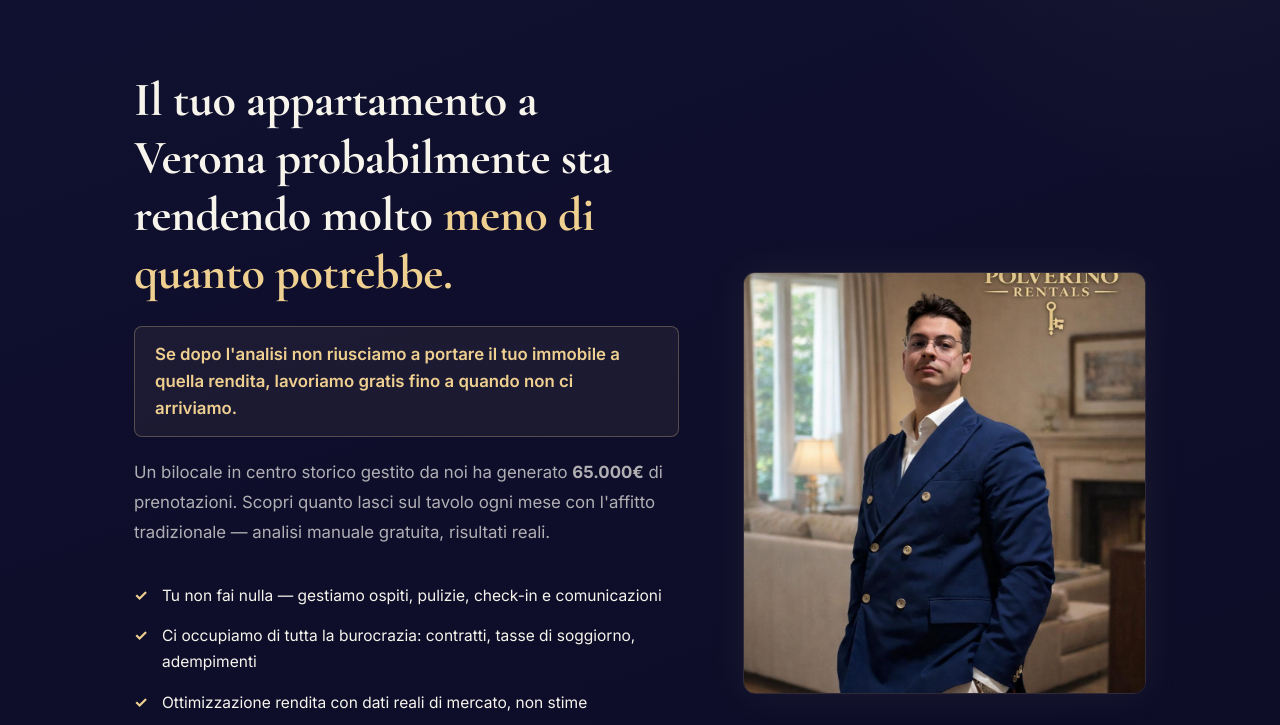
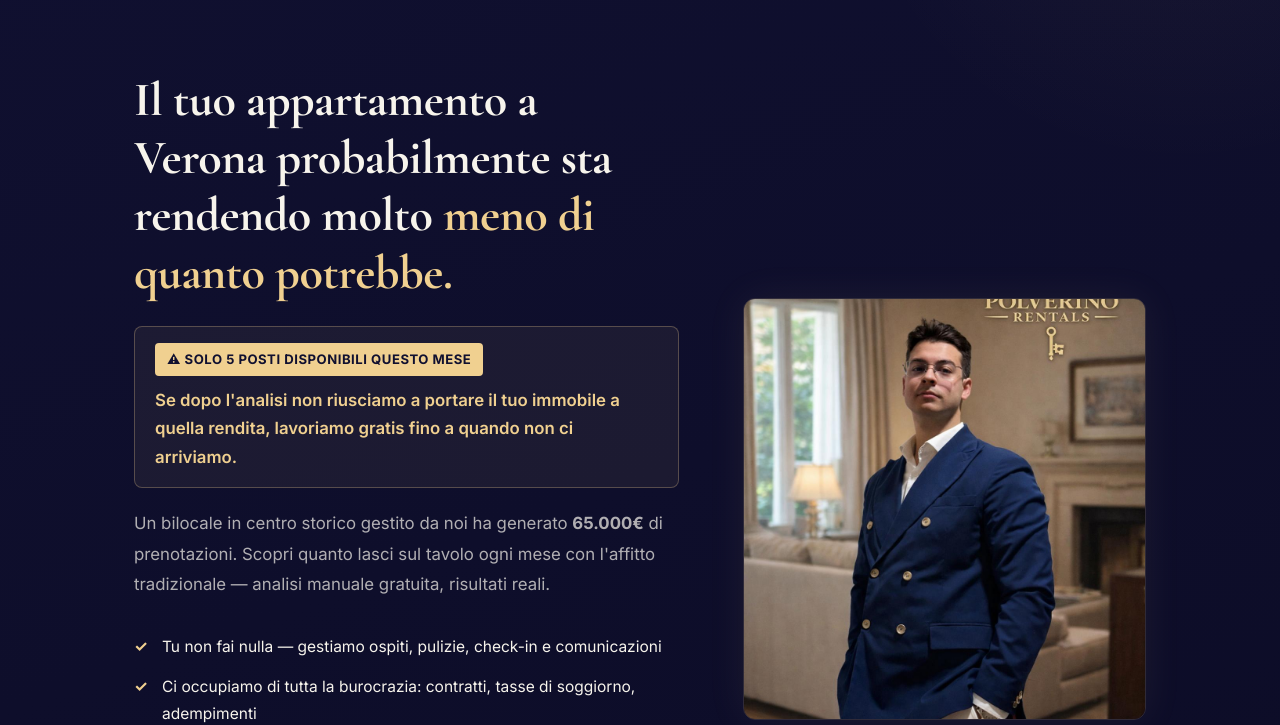
Before and after one commit to sitopolverinorentals/sito-ufficiale, a plain HTML site: page analisi.html in a window 1280 px wide. Shown: the part 80-805 px from the top of the page. Drawn offline with nearby package versions, Linux system fonts and the light colour scheme; a script that the page names is missing.

Commit message:
Update: Badge scarsità nel riquadro garanzia - solo 5 posti al mese

```diff
--- a/analisi.html
+++ b/analisi.html
@@ -203,11 +203,25 @@
     font-weight: 600;
     color: var(--gold);
     margin-bottom: 20px;
-    padding: 14px 20px;
+    padding: 16px 20px;
     border: 1px solid rgba(240,208,144,0.28);
     border-radius: var(--radius-sm);
     background: rgba(240,208,144,0.06);
-    line-height: 1.6;
+    line-height: 1.7;
+}
+
+.scarcity-badge {
+    display: block;
+    font-size: 0.82rem;
+    font-weight: 700;
+    letter-spacing: 0.04em;
+    text-transform: uppercase;
+    color: var(--navy);
+    background: var(--gold);
+    border-radius: 4px;
+    padding: 5px 12px;
+    margin-bottom: 10px;
+    width: fit-content;
 }
 
 .hero-microcopy {
@@ -721,7 +735,10 @@
         <div class="hero-inner">
             <div class="hero-text">
                 <h1>Il tuo appartamento a Verona probabilmente sta rendendo molto <em>meno di quanto potrebbe.</em></h1>
-                <p class="hero-guarantee">Se dopo l'analisi non riusciamo a portare il tuo immobile a quella rendita, lavoriamo gratis fino a quando non ci arriviamo.</p>
+                <p class="hero-guarantee">
+                    <span class="scarcity-badge">⚠ Solo 5 posti disponibili questo mese</span>
+                    Se dopo l'analisi non riusciamo a portare il tuo immobile a quella rendita, lavoriamo gratis fino a quando non ci arriviamo.
+                </p>
                 <p class="hero-sub">Un bilocale in centro storico gestito da noi ha generato <strong>65.000&euro;</strong> di prenotazioni. Scopri quanto lasci sul tavolo ogni mese con l'affitto tradizionale — analisi manuale gratuita, risultati reali.</p>
                 <ul class="hero-bullets">
                     <li>Tu non fai nulla — gestiamo ospiti, pulizie, check-in e comunicazioni</li>
```
